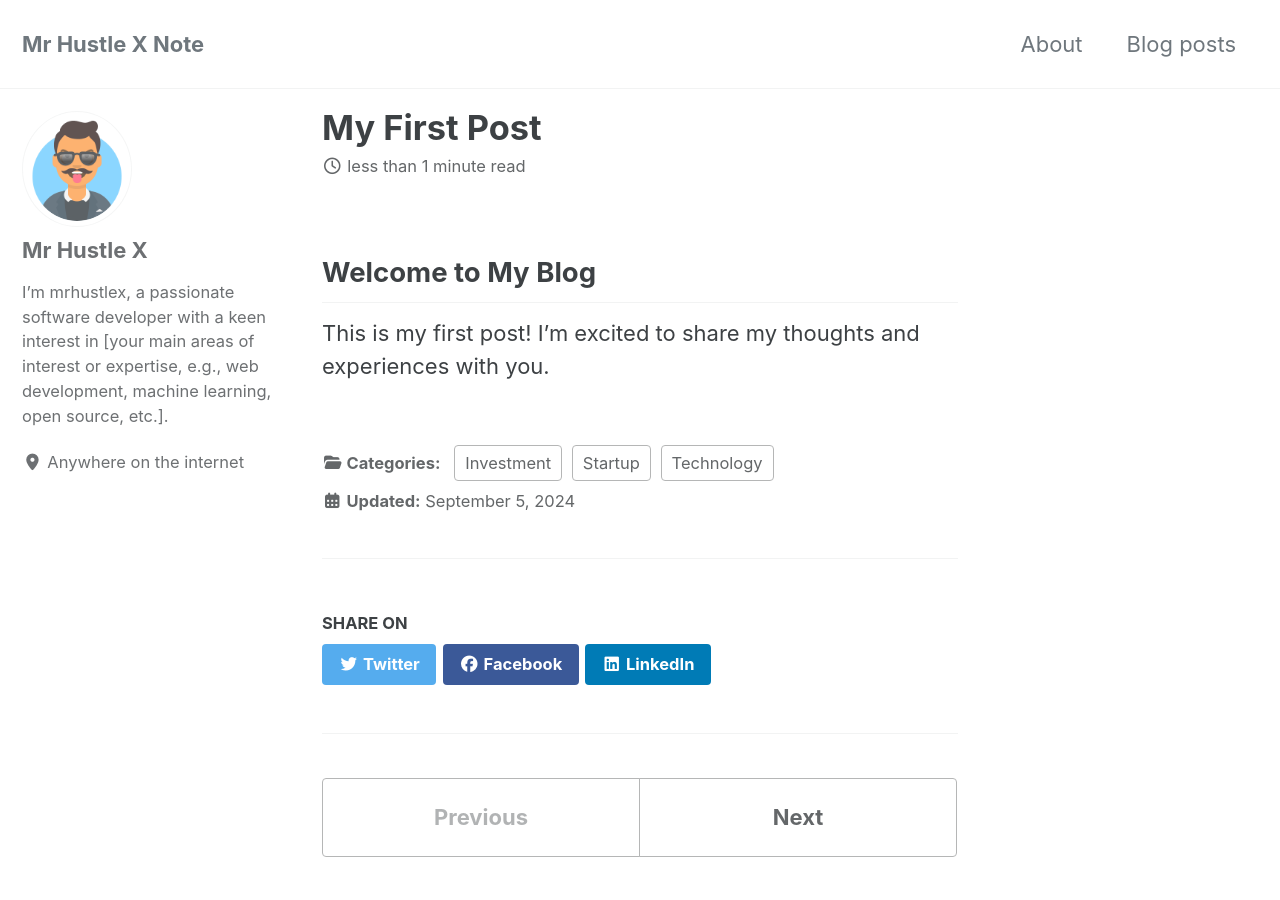
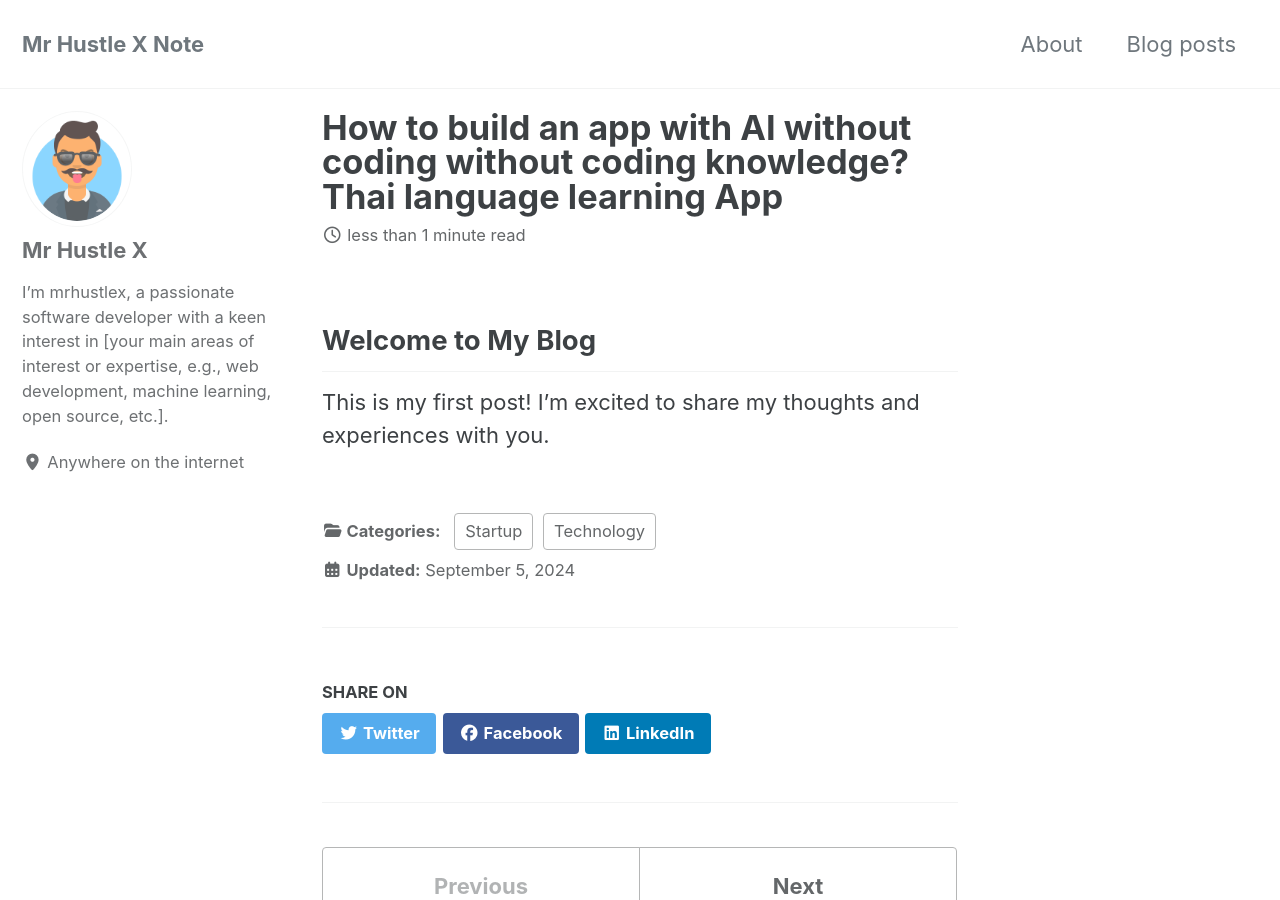
Before and after one commit to mrhustlex/mrhustlex.github.io, a Jekyll site: the page built from _posts/2024-09-05-my-first-post.md, in a window 1280 px wide and 900 px high. Built offline with Jekyll 4.4.1, drawn with Linux system fonts in a browser that asks for light colours; cached includes are drawn as plain includes.

Commit message:
Update 2024-09-05-my-first-post.md

```diff
--- a/_posts/2024-09-05-my-first-post.md
+++ b/_posts/2024-09-05-my-first-post.md
@@ -1,8 +1,8 @@
 ---
 layout: single
-title: "My First Post"
+title: "How to build an app with AI without coding without coding knowledge? Thai language learning App"
 date: 2024-09-05
-categories: [Technology, Startup, Investment]
+categories: [Technology, Startup]
 ---
 
 ## Welcome to My Blog
```
